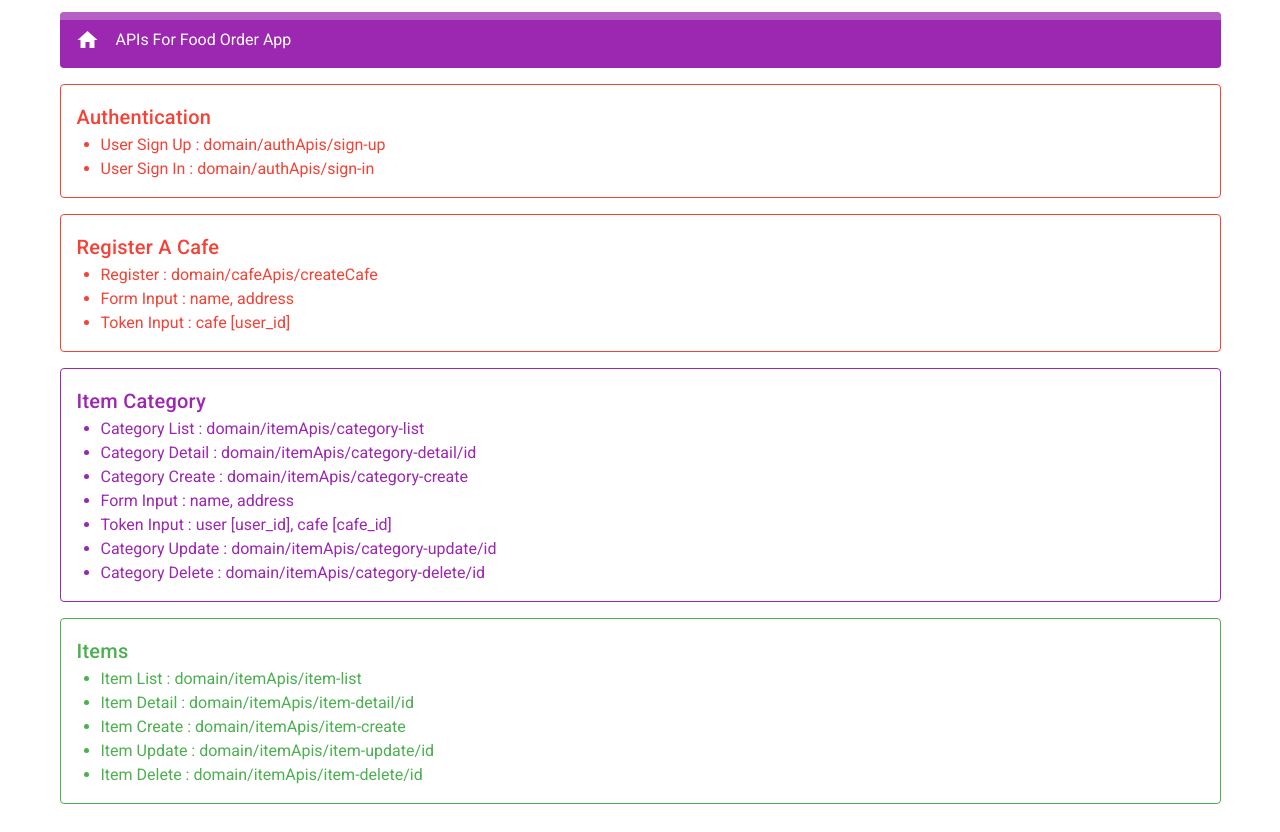
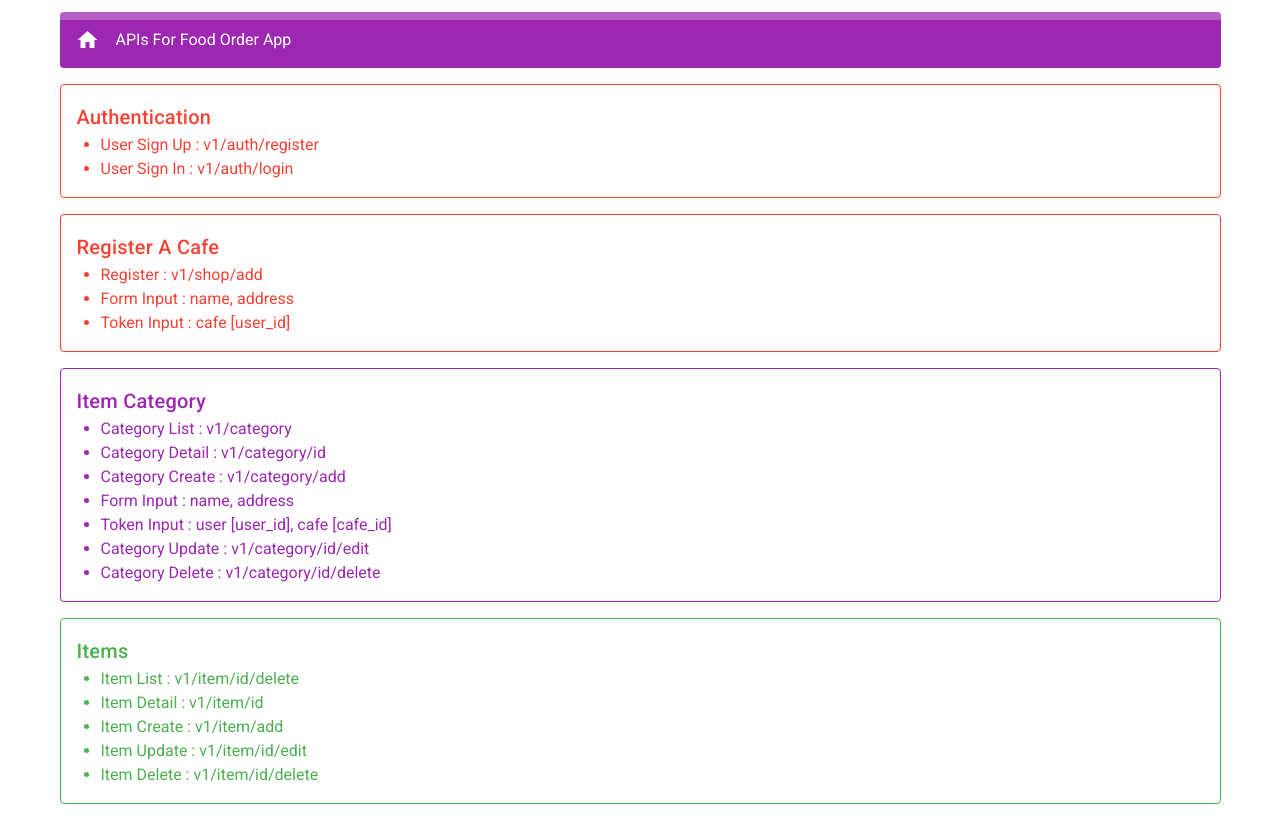
Before and after one commit to yaya-BL/Restaurants_self-order_app, a Django app: page / in a window 1280 px wide. Run offline with Django 3.2, Linux system fonts and the light colour scheme; parts of the project's set-up code (start-up, migrations or seed data) failed here and were passed over; some libraries are stand-ins or nearby versions.

Commit message:
added display urls for homepage

```diff
--- a/v1/core/templates/index.html
+++ b/v1/core/templates/index.html
@@ -27,8 +27,8 @@
             </div>
             <div>
               <ul>
-                <li>User Sign Up : domain/authApis/sign-up</li>
-                <li>User Sign In : domain/authApis/sign-in</li>
+                <li>User Sign Up : v1/auth/register</li>
+                <li>User Sign In : v1/auth/login</li>
               </ul>
             </div>
         </v-alert>
@@ -39,7 +39,7 @@
           </div>
           <div>
             <ul>
-              <li>Register : domain/cafeApis/createCafe</li>
+              <li>Register : v1/shop/add</li>
               <li>Form Input : name, address</li>
               <li>Token Input : cafe [user_id]</li>
             </ul>
@@ -52,13 +52,13 @@
           </div>
           <div>
             <ul>
-              <li>Category List : domain/itemApis/category-list</li>
-              <li>Category Detail : domain/itemApis/category-detail/id</str:pk></li>
-              <li>Category Create : domain/itemApis/category-create</li>
+              <li>Category List : v1/category</li>
+              <li>Category Detail : v1/category/id </li>
+              <li>Category Create : v1/category/add </li>
               <li>Form Input : name, address</li>
               <li>Token Input : user [user_id], cafe [cafe_id]</li>
-              <li>Category Update : domain/itemApis/category-update/id</li>
-              <li>Category Delete : domain/itemApis/category-delete/id</li>
+              <li>Category Update : v1/category/id/edit </li>
+              <li>Category Delete : v1/category/id/delete </li>
             </ul>
           </div>
         </v-alert>
@@ -69,11 +69,11 @@
           </div>
           <div >
             <ul >
-              <li>Item List : domain/itemApis/item-list</li>
-              <li>Item Detail : domain/itemApis/item-detail/id</li>
-              <li>Item Create : domain/itemApis/item-create</li>
-              <li>Item Update : domain/itemApis/item-update/id</li>
-              <li>Item Delete : domain/itemApis/item-delete/id</li>
+              <li>Item List : v1/item/id/delete</li>
+              <li>Item Detail : v1/item/id </li>
+              <li>Item Create : v1/item/add </li>
+              <li>Item Update : v1/item/id/edit </li>
+              <li>Item Delete : v1/item/id/delete </li>
             </ul>
           </div>
         </v-alert>
```
